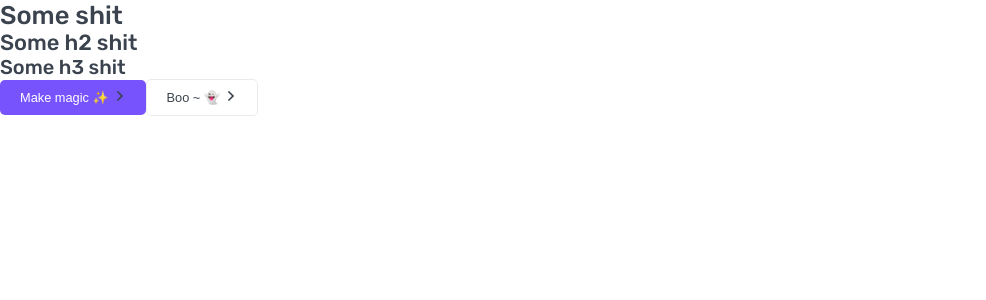
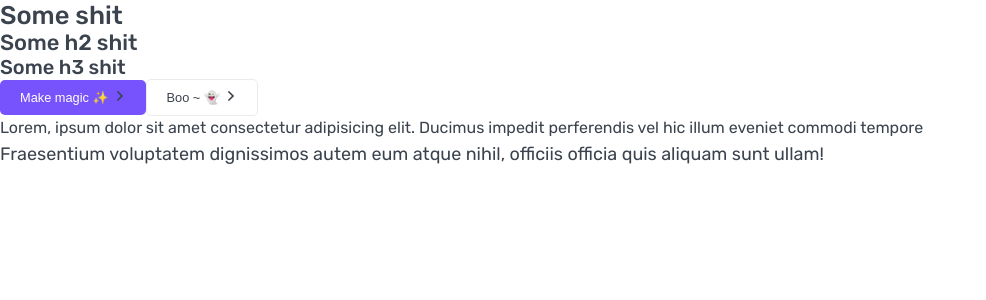
Before and after one commit to Ilyacnt/rating-site-purple, a Next.js app: page / in a window 1280 px wide. Shown: the top 300 px of the page, without its empty margins (0-986 px from the left). Built offline with nearby package versions, Linux system fonts and the light colour scheme.

Commit message:
Paragraph component added

```diff
--- /dev/null
+++ b/components/Paragraph/Paragraph.module.css
@@ -0,0 +1,18 @@
+.paragraph {
+    color: var(--black-color);
+}
+
+.s {
+    font-size: 0.875rem;
+    line-height: 1.5rem;
+}
+
+.m {
+    font-size: 1rem;
+    line-height: 1.5rem;
+}
+
+.l {
+    font-size: 1.125rem;
+    line-height: 1.813rem;
+}
--- /dev/null
+++ b/components/Paragraph/Paragraph.props.ts
@@ -0,0 +1,6 @@
+import { DetailedHTMLProps, HTMLAttributes } from 'react'
+
+export interface ParagraphProps extends DetailedHTMLProps<HTMLAttributes<HTMLParagraphElement>, HTMLParagraphElement> {
+    size: 's' | 'm' | 'l'
+    children?: React.ReactNode
+}
--- /dev/null
+++ b/components/Paragraph/Paragraph.tsx
@@ -0,0 +1,11 @@
+import { ParagraphProps } from './Paragraph.props'
+import styles from './Paragraph.module.css'
+import cn from 'classnames'
+
+export const Paragraph = ({ size = 'm', children, className, ...attrs }: ParagraphProps): JSX.Element => {
+    return (
+        <p className={cn(styles.paragraph, styles[size], className)} {...attrs}>
+            {children}
+        </p>
+    )
+}
--- a/components/index.ts
+++ b/components/index.ts
@@ -1,2 +1,3 @@
 export * from './Heading/Heading'
 export * from './Button/Button'
+export * from './Paragraph/Paragraph'
--- a/pages/index.tsx
+++ b/pages/index.tsx
@@ -1,4 +1,4 @@
-import { Button, Heading } from '@/components'
+import { Button, Heading, Paragraph } from '@/components'
 
 export default function Home(): JSX.Element {
     return (
@@ -12,6 +12,13 @@ export default function Home(): JSX.Element {
             <Button appearance="ghost" arrow="right">
                 Boo ~ 👻
             </Button>
+            <Paragraph size="m">
+                Lorem, ipsum dolor sit amet consectetur adipisicing elit. Ducimus impedit perferendis vel hic illum
+                eveniet commodi tempore
+            </Paragraph>
+            <Paragraph size="l">
+                Fraesentium voluptatem dignissimos autem eum atque nihil, officiis officia quis aliquam sunt ullam!
+            </Paragraph>
         </div>
     )
 }
```
